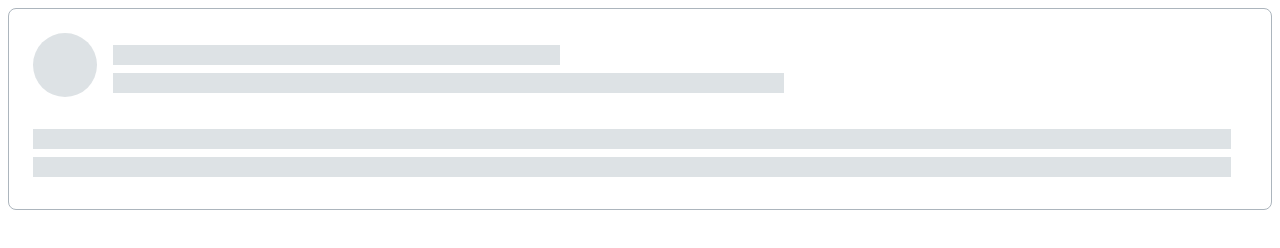
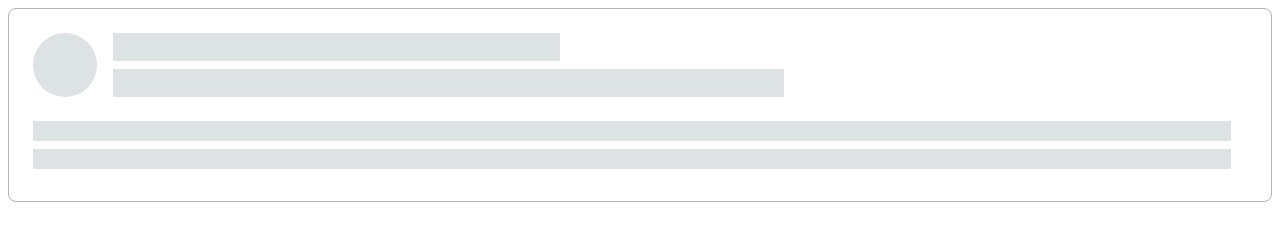
Before and after one commit to js-tasks-ru/htmlcss-20230411_pavlov-aleksandr, a website: page 04-lection2/02-skeleton/index.html in a window 1280 px wide. Drawn offline with Linux system fonts and the light colour scheme; files whose address does not match are found by name.

Commit message:
skeleton_2_0

```diff
--- a/04-lection2/02-skeleton/index.html
+++ b/04-lection2/02-skeleton/index.html
@@ -8,16 +8,16 @@
     <body>
         <div class="skeleton">
             <div class="skeleton__header">
-                <div class="skeleton__header_image"></div>
-                <div class="skeleton__header__lines">
-                    <div class="skeleton__header__lines_line1"></div>
-                    <div class="skeleton__header__lines_line2"></div>
+                <div class="skeleton__image"></div>
+                <div class="skeleton__line">
+                    <div class="skeleton__line skeleton__line_short"></div>
+                    <div class="skeleton__line skeleton__line_medium"></div>
                 </div>
             </div>
             <div class="skeleton__body">
-                <div class="skeleton__body__lines">
-                    <div class="skeleton__body__lines_line3"></div>
-                    <div class="skeleton__body__lines_line4"></div>
+                <div class="skeleton__line">
+                    <div class="skeleton__line skeleton__line_long"></div>
+                    <div class="skeleton__line skeleton__line_long1"></div>
                 </div>
             </div>
         </div>
--- a/04-lection2/02-skeleton/skeleton.css
+++ b/04-lection2/02-skeleton/skeleton.css
@@ -12,63 +12,46 @@
 .skeleton__header{
     display: flex;
     flex-direction: row;
+    gap: 16px;
 }
-    .skeleton__header_image{
+    .skeleton__image{
         display: flex;
         height: 64px;
         width: 64px;
         border-radius: 50%;
         background-color: var(--grey-2);
     }
-    .skeleton__header__lines{
+    .skeleton__line{ /*У меня оастягиваются первые две линии под размер круга. Как правильно пофиксить?*/
         display: flex;
-        flex-grow: 3;
+        flex-grow: 1;
         flex-direction: column;
-        justify-content: center;
-        padding-left:16px;
-        box-sizing: border-box;
-        margin:8px 8 8;
+        gap: 8px;
+        align-self: normal;
     }
-        .skeleton__header__lines_line1{
+        .skeleton__line_short{
             display: flex;
             background-color: var(--grey-2);
-            flex-basis: auto;
             width: 40%;
             height: 20px;
-            margin:8px 0 0;
         }
-        .skeleton__header__lines_line2{
+        .skeleton__line_medium{
             display: flex;
             background-color: var(--grey-2);
-            flex-basis: auto;
             width: 60%;
             height: 20px;
-            margin:8px 0 0;
         }
 .skeleton__body{
     display: flex;
     padding-top: 24px;
 }
-    .skeleton__body__lines{
-        display: flex;
-        flex-grow: 3;
-        flex-direction: column;
-        justify-content: space-between;
-        box-sizing: border-box;
 
-    }
-    .skeleton__body__lines_line3{
+    .skeleton__line_long{
         display: flex;
         background-color: var(--grey-2);
-        flex-basis: auto;
         height: 20px;
-        margin:8px 0 0;
-
     }
-    .skeleton__body__lines_line4{
+    .skeleton__line_long1{
         display: flex;
         background-color: var(--grey-2);
-        flex-basis: auto;
         height: 20px;
-        margin:8px 0 0;
     }
```
